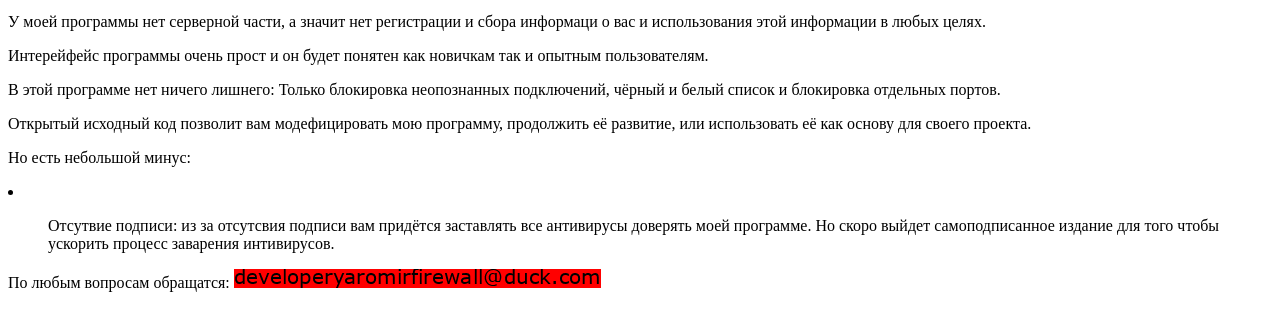
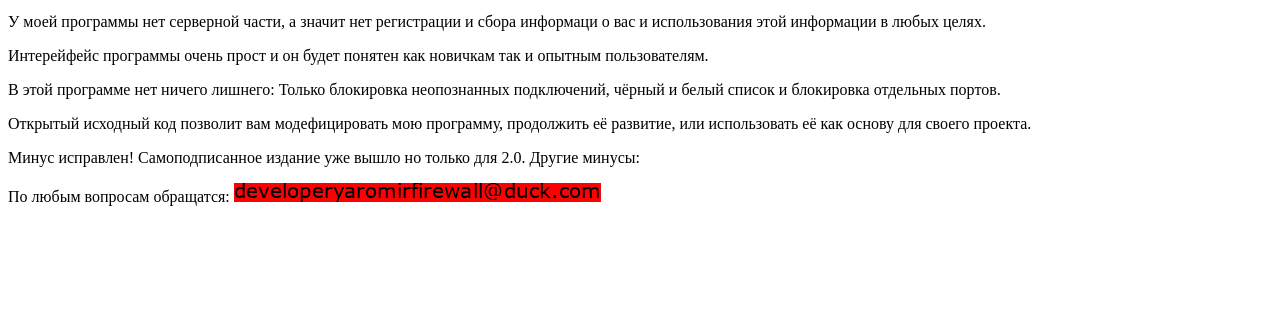
Before and after one commit to Yaromir291/Yaromir_Firewall_Site, a plain HTML site: page What is it.html in a window 1280 px wide. Shown: the part 101-432 px from the top of the page. Drawn offline with Linux system fonts and the light colour scheme.

Commit message:
Update What is it.html

```diff
--- a/What is it.html
+++ b/What is it.html
@@ -13,10 +13,7 @@
     <p>Интерейфейс программы очень прост и он будет понятен как новичкам так и опытным пользователям.</p>
     <p>В этой программе нет ничего лишнего: Только блокировка неопознанных подключений, чёрный и белый список и блокировка отдельных портов.<p>
     <p>Открытый исходный код позволит вам модефицировать мою программу, продолжить её развитие, или использовать её как основу для своего проекта.</p>
-    <p>Но есть небольшой минус:</p>
-    <li>
-        <ul>Отсутвие подписи: из за отсутсвия подписи вам придётся заставлять все антивирусы доверять моей программе. Но скоро выйдет самоподписанное издание для того чтобы ускорить процесс заварения интивирусов.</ul>
-    </li>
+    <p>Минус исправлен! Самоподписанное издание уже вышло но только для 2.0. Другие минусы:<p>
     <p>По любым вопросам обращатся: <img src="images\109111099046107099117100064108108097119101114105102114105109111114097121114101112111108101118101100____0_15_000000_ff0000.png"></p>
 
 </body>
```
